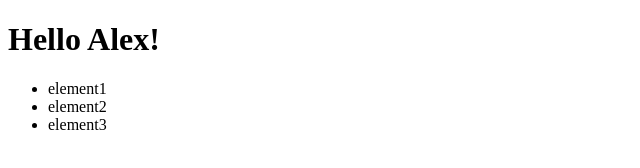
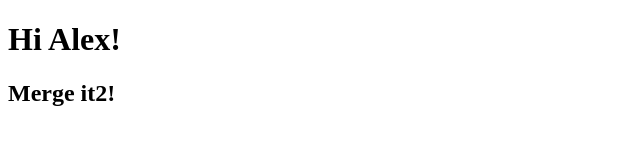
Before and after one commit to dragoura/GitFlow, a plain HTML site: page index.html in a window 1280 px wide. Shown: the whole page, without its empty margins (0-640 px from the left). Drawn offline with Linux system fonts and the light colour scheme.

Commit message:
Task#[5] merge it2

```diff
--- a/index.html
+++ b/index.html
@@ -2,14 +2,10 @@
 <html>
 <head>
     <meta charset="utf-8"/>
-    <title>FPMI - Git task2</title>
+    <title> FPMI - Git task2</title>
 </head>
 <body>
-	<h1>Hello Alex!</h1>
-	<ul>
-		<li>element1</li>
-		<li>element2</li>
-		<li>element3</li>
-	</ul>
+    <h1>Hi Alex!</h1>
+    <h2>Merge it2!</h2>
 </body>
 </html>
```
